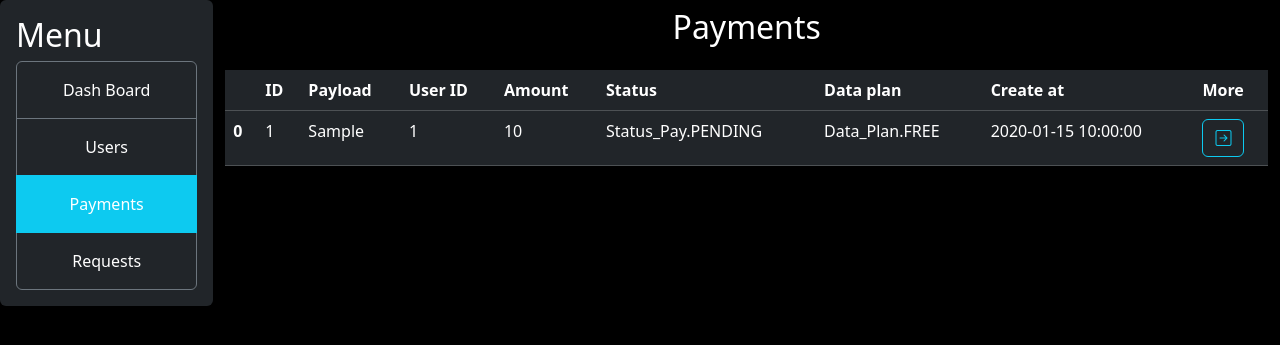
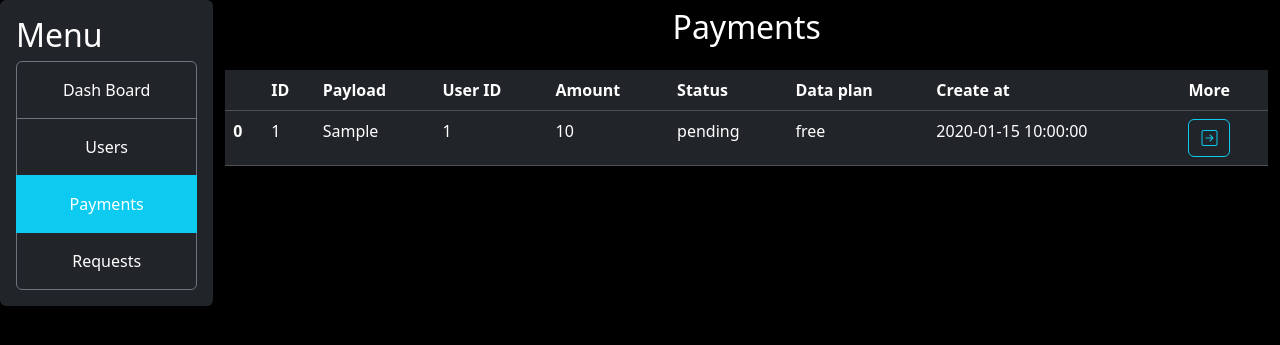
Before and after one commit to Qetzal-22/AvitoTextBot, a FastAPI app: page /payments/ in a window 1280 px wide. Shown: the top 345 px of the page. Run offline with FastAPI, Linux system fonts and the light colour scheme; tables that the repository leaves empty hold one stand-in row (values such as "Sample post"); parts of the project's set-up code (start-up, migrations or seed data) failed here and were passed over.

Commit message:
refactor(templates): update data_plan and status pay

```diff
--- a/app/api/templates/payments.html
+++ b/app/api/templates/payments.html
@@ -50,8 +50,8 @@
                     <td>{{ payment.payload }}</td>
                     <td>{{ payment.user_id }}</td>
                     <td>{{ payment.amount }}</td>
-                    <td>{{ payment.status }}</td>
-                    <td>{{ payment.plan }}</td>
+                    <td>{{ payment.status.value }}</td>
+                    <td>{{ payment.plan.value }}</td>
                     <td>{{ payment.create_at }}</td>
                     <td><a href="/users/{{ payment.id }}" type="button" class="btn btn-outline-info"><i
                             class="bi bi-arrow-right-square"></i></a></td>
```
